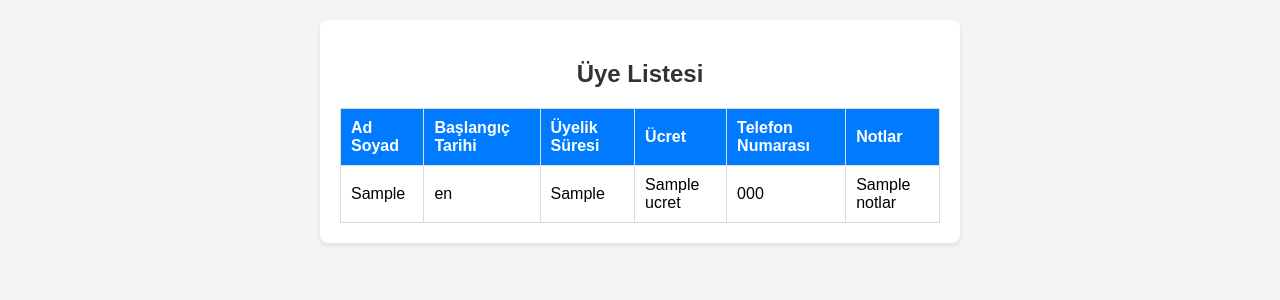
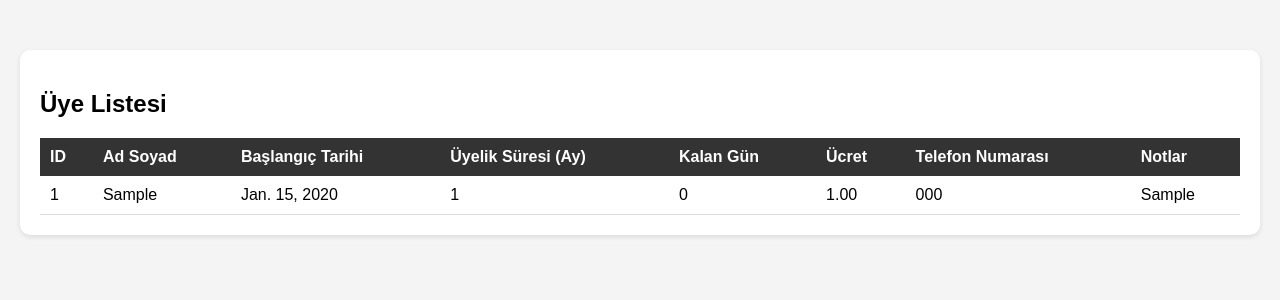
Before and after one commit to emirhantavus/spor-salonu-uygulamasi, a Django app: template backend/templates/uye_listesi.html in a window 1280 px wide. Shown: the part 116-416 px from the top of the page. Run offline with Django 4.2, Linux system fonts and the light colour scheme; tables that the repository leaves empty hold one stand-in row (values such as "Sample post"); the template is opened without the code that fills it: values that come from a table or form of the project are taken from there, most other values are stand-ins (such as "Sample title", 1, 10 or a date in 2020).

Commit message:
üye kayit-listeleme yapıldı.

```diff
--- a/backend/API/models.py
+++ b/backend/API/models.py
@@ -10,14 +10,15 @@
       tel_no = models.CharField(max_length=15, null=True, blank=True)
       notlar = models.TextField(null=True, blank=True)
 
+      @property
       def hesapla_kalan_gun(self):
             bitis_tarihi = self.baslangic_tarihi + timedelta(days=self.uyelik_suresi_ay*31)
             kalan_gun = (bitis_tarihi - now().date()).days
 
-            return kalan_gun if kalan_gun > 0 else 0
+            return max(kalan_gun, 0)
 
       def __str__(self):
-            return self.ad_soyad
+            return f"{self.ad_soyad}  --  {self.hesapla_kalan_gun}"
 
 class IslemGecmisi(models.Model):
       kullanici = models.ForeignKey(Kullanici, on_delete=models.CASCADE, related_name='islem_gecmisi')
--- a/backend/API/urls.py
+++ b/backend/API/urls.py
@@ -1,7 +1,8 @@
 from django.contrib import admin
 from django.urls import path
-from .views import uye_kayit
+from .views import uye_kayit , uye_listesi
 
 urlpatterns = [
     path('uyeler/',uye_kayit, name='uye_kayit'),
+    path('uye-liste/',uye_listesi, name='uye_listesi'),
 ]
--- a/backend/API/views.py
+++ b/backend/API/views.py
@@ -21,3 +21,7 @@
 
             return redirect('uye_kayit')
       return render(request, 'uye_kayit.html')
+
+def uye_listesi(request):
+      uyeler = Kullanici.objects.all()
+      return render(request, 'uye_listesi.html', {'uyeler':uyeler})
--- a/backend/backend/settings.py
+++ b/backend/backend/settings.py
@@ -20,6 +20,7 @@
 # Application definition
 
 INSTALLED_APPS = [
+    'jazzmin',
     'django.contrib.admin',
     'django.contrib.auth',
     'django.contrib.contenttypes',
--- a/backend/static/css/style.css
+++ b/backend/static/css/uye_kayit.css
@@ -36,7 +36,7 @@
   }
 
   form button {
-      background-color: #007BFF;
+      background-color: #333;
       color: #fff;
       border: none;
       cursor: pointer;
--- /dev/null
+++ b/backend/static/css/uye_listele.css
@@ -0,0 +1,48 @@
+body {
+      font-family: Arial, sans-serif;
+      background-color: #f4f4f4;
+      margin: 0;
+      padding: 0;
+  }
+
+  .list-container {
+      max-width: 1200px;
+      margin: 50px auto;
+      background: #fff;
+      padding: 20px;
+      border-radius: 10px;
+      box-shadow: 0 2px 5px rgba(0, 0, 0, 0.1);
+  }
+
+  .table-responsive {
+      overflow-x: auto;
+  }
+
+  table {
+      width: 100%;
+      border-collapse: collapse;
+      margin-top: 20px;
+  }
+
+  thead {
+      background-color: #333;
+      color: #fff;
+  }
+
+  thead th {
+      padding: 10px;
+      text-align: left;
+  }
+
+  tbody tr {
+      border-bottom: 1px solid #ddd;
+  }
+
+  tbody tr:nth-child(even) {
+      background-color: #f9f9f9;
+  }
+
+  tbody td {
+      padding: 10px;
+      text-align: left;
+  }
--- a/backend/templates/base.html
+++ b/backend/templates/base.html
@@ -6,6 +6,7 @@
     <title>Fitness Takip Sistemi</title>
     {% load static %}
     <link rel="stylesheet" href="{% static 'css/style.css' %}">
+    {% block extra_css %}{% endblock %}
 </head>
 <body>
     <header>
--- a/backend/templates/uye_listesi.html
+++ b/backend/templates/uye_listesi.html
@@ -1,4 +1,9 @@
 {% extends 'base.html' %}
+
+{% block extra_css %}
+{% load static %}
+<link rel="stylesheet" href="{% static 'css/uye_listele.css' %}">
+{% endblock %}
 
 {% block content %}
 <div class="list-container">
@@ -6,9 +11,11 @@
     <table>
         <thead>
             <tr>
+                <th>ID</th>
                 <th>Ad Soyad</th>
                 <th>Başlangıç Tarihi</th>
-                <th>Üyelik Süresi</th>
+                <th>Üyelik Süresi (Ay)</th>
+                <th>Kalan Gün</th>
                 <th>Ücret</th>
                 <th>Telefon Numarası</th>
                 <th>Notlar</th>
@@ -17,9 +24,11 @@
         <tbody>
             {% for uye in uyeler %}
             <tr>
+                <td>{{ uye.id }}</td>
                 <td>{{ uye.ad_soyad }}</td>
                 <td>{{ uye.baslangic_tarihi }}</td>
                 <td>{{ uye.uyelik_suresi_ay }}</td>
+                <td>{{ uye.hesapla_kalan_gun }}</td>
                 <td>{{ uye.ucret }}</td>
                 <td>{{ uye.tel_no }}</td>
                 <td>{{ uye.notlar }}</td>
```
Also changed, not shown: backend/templates/uye_kayit.html (+5 -3 lines).
